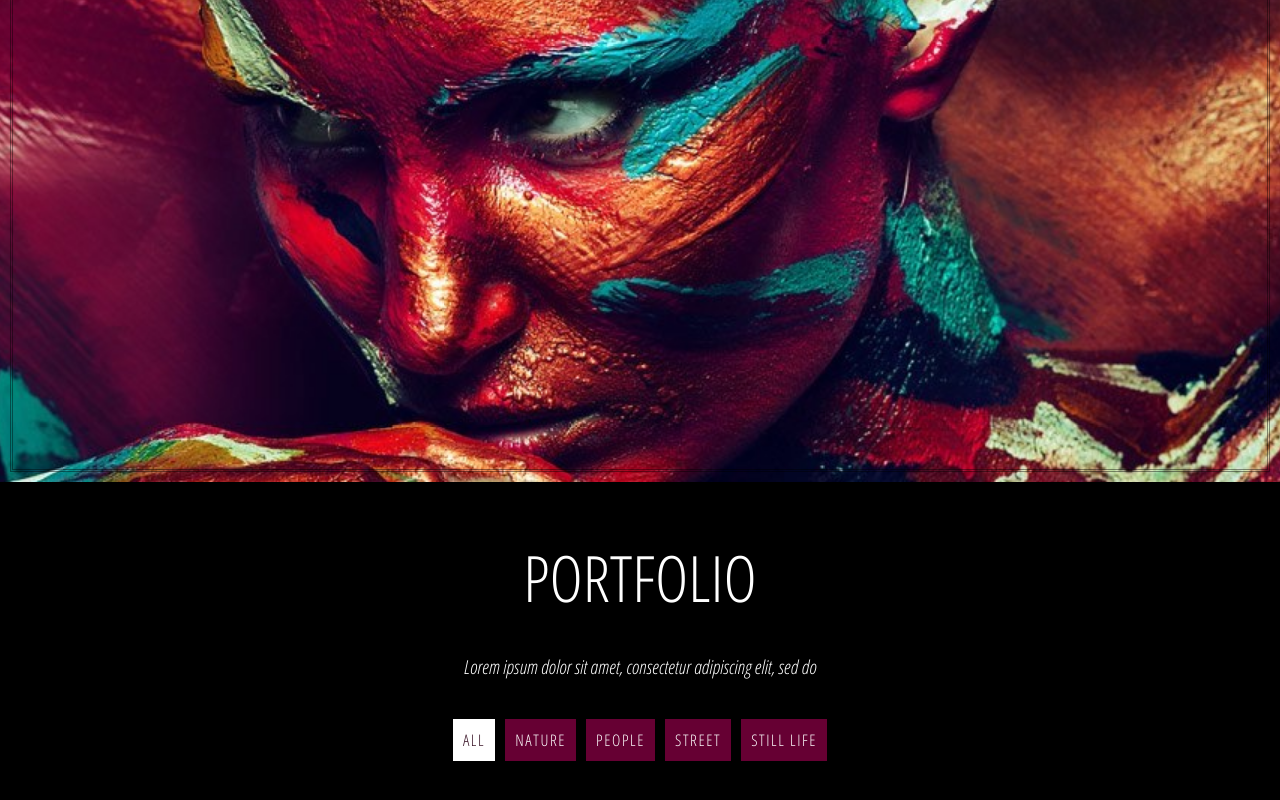
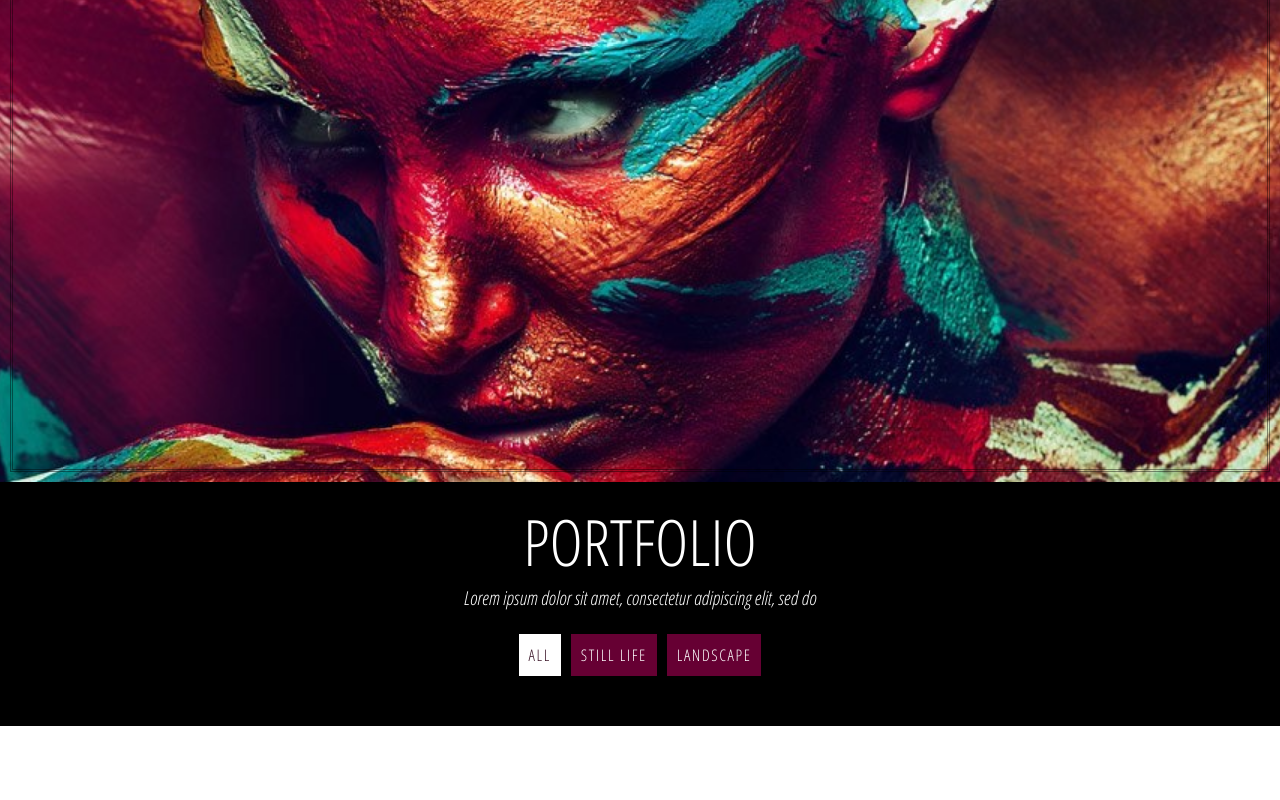
Before and after one commit to DenitsaRuseva/portfolio, a React (Create React App) app: page / in a window 1280 px wide. Shown: the part 318-1118 px from the top of the page. After the commit the page ends 1044 px from the top, so only its background shows below. Built offline with nearby package versions, Linux system fonts and the light colour scheme.

Commit message:
text container, btns container animations

```diff
--- a/src/components/Home/Home.css
+++ b/src/components/Home/Home.css
@@ -16,12 +16,8 @@
     height: 190vh;
     background: url('../../assets/slider_big.jpg') no-repeat center center;
     transform: translateZ(-1px) scale(1.5);
-    /* Force the background image to fill the whole element. */
-    /* background-size: cover; */
     background-attachment: fixed;
     background-position-y: 20%;
-    /* background-attachment: fixed; */
-    /* Keep the image from overlapping sibling elements. */
     z-index: -1;
 }
 
--- a/src/components/Home/Portfolio/Portfolio.css
+++ b/src/components/Home/Portfolio/Portfolio.css
@@ -8,24 +8,55 @@
 .portfolio-text-container,
 .portfolio-svg-container,
 .portfolio-buttons-container,
+.portfolio-buttons-wrap,
 .portfolio-gallery{
     width: 100%;
 }
 
+.portfolio-text-container{
+    position: relative;
+    height: 7rem;
+}
+
+.portfolio-text-container > .portfolio-text-wrapp {
+    position: relative;
+    top: 0;
+    left: 0;
+    right: 0;
+    width: 100%;
+    height: 7rem;
+    opacity: 0;
+    overflow: hidden;
+}
+
+.portfolio-text-container.show-text > .portfolio-text-wrapp {
+    animation: flipInX 1s forwards 0.3s;
+
+    /* top: 0; */
+    /* height: 7rem; */
+}
 
 .portfolio-text-container h1 {
-    margin: 0.5em 0;
-    font-size: 3.5rem;
+    height: 5rem;
+    margin: 0;
+    line-height: 5rem;
+    font-size: 4rem;
     font-weight: 500;
 }
 
 .portfolio-text-container p {
+    height: 2rem;
+    margin: 0;
+    text-align: center;
+    line-height: 2rem;
+    font-size: 1rem;
     font-weight: 300;
     font-style: italic;
 }
 
 .portfolio-buttons-container {
     display: flex;
+    position: relative;
     flex-wrap: wrap;
     justify-content: center;
     align-items: center;
@@ -33,6 +64,25 @@
     margin: 0px auto;
     padding: 20px;
 }
+
+
+
+/* .portfolio-buttons-wrap{
+    display: inline-flex;
+    position: absolute;
+    flex-wrap: wrap;
+    justify-content: center;
+    align-items: center;
+    top: 0;
+    left: 0;
+    right: 0;
+    bottom: 0;
+    width: 100%;
+    background: black;
+    transition: width 1s;
+} */
+
+
 
 .portfolio-gallery{
 
@@ -46,3 +96,66 @@
         font-size: 1.2rem;
     }
 }
+
+
+/* @keyframes undefined-easeOutBounce {
+	0% {
+		height: 0px;
+	}
+
+	12% {
+		height: 0.76rem;
+	}
+
+	24% {
+		height: 3.05rem;
+	}
+
+	36% {
+		height: 6.9rem;
+	}
+
+	54% {
+		height: 5.2rem;
+	}
+
+	74% {
+		height: 6.88rem;
+	}
+
+	82% {
+		height: 6.56rem;
+	}
+
+	92% {
+		height: 6.95rem;
+	}
+
+	96% {
+		height: 6.89rem;
+	}
+
+	100% {
+		height: 7rem;
+	}
+
+} */
+
+
+
+@keyframes flipInX {
+    0% {
+       transform: perspective(400px) rotateX(90deg);
+       opacity: 0;
+    }
+    40% {
+       transform: perspective(400px) rotateX(-10deg);
+    }
+    70% {
+       transform: perspective(400px) rotateX(10deg);
+    }
+    100% {
+       transform: perspective(400px) rotateX(0deg);
+       opacity: 1;
+    }
+ }
--- a/src/components/Home/Portfolio/Portfolio.js
+++ b/src/components/Home/Portfolio/Portfolio.js
@@ -1,20 +1,47 @@
-import React, {useState, useEffect} from 'react';
+import React, {useState, useEffect, useRef} from 'react';
 import Button from 'components/UI/Button/Button';
 import './Portfolio.css';
 
 
 export default function Portfolio(){
 
+    const showHeaderRef = useRef(null);
+    const [showHeader, setShowHeader] = useState(false);
     const [actveBtnIndex, setActiveBtnIndex] = useState(0);
+
+
+    function listener(){
+        if(window.scrollY >= window.pageXOffset && showHeaderRef.current === null){
+            showHeaderRef.current = true;
+            setShowHeader(true);
+            console.log('jdkfjlsdk')
+        };
+
+    };
+    function removeListener(){
+        window.removeEventListener('scroll', listener);
+    };
+
+    useEffect(() => {
+        window.addEventListener('scroll', listener);
+        return removeListener;
+    }, []);
 
     const toggleActiveButton = (index) => {
         setActiveBtnIndex(index);
     };
 
+    const headerClasses = ['portfolio-text-container'];
+    const btnContClasses = ['portfolio-buttons-container'];
+    if(showHeader){
+        headerClasses.push('show-text');
+        btnContClasses.push('show-btns');
+    };
 
     return(
         <div className='portfolio'>
-            <div className='portfolio-text-container'>
+            <div className={headerClasses.join(' ')}>
+                <div className='portfolio-text-wrapp'>
                     <h1>PORTFOLIO</h1>
                     <p>Lorem ipsum dolor sit amet, consectetur adipiscing elit, sed do</p>
                     <div className='portfolio-svg-container'>
@@ -22,12 +49,12 @@ export default function Portfolio(){
                         <div className='line right'></div>
                     </div>
                 </div>
-            <div className='portfolio-buttons-container'>
+
+            </div>
+            <div className={btnContClasses.join(' ')}>
                     <Button class={actveBtnIndex === 0 ? 'btn active' : 'btn'} clicked={() => toggleActiveButton(0)}>ALL</Button>
-                <Button class={actveBtnIndex === 1 ? 'btn active' : 'btn'} clicked={() => toggleActiveButton(1)}>NATURE</Button>
-                <Button class={actveBtnIndex === 2 ? 'btn active' : 'btn'} clicked={() => toggleActiveButton(2)}>PEOPLE</Button>
-                <Button class={actveBtnIndex === 3 ? 'btn active' : 'btn'} clicked={() => toggleActiveButton(3)}>STREET</Button>
-                <Button class={actveBtnIndex === 4 ? 'btn active' : 'btn'} clicked={() => toggleActiveButton(4)}>STILL LIFE</Button>
+                    <Button class={actveBtnIndex === 1 ? 'btn active' : 'btn'} clicked={() => toggleActiveButton(1)}>STILL LIFE</Button>
+                    <Button class={actveBtnIndex === 2 ? 'btn active' : 'btn'} clicked={() => toggleActiveButton(2)}>LANDSCAPE</Button>
             </div>
             <div className='portfolio-gallery'></div>
         </div>
--- a/src/components/UI/Button/Button.css
+++ b/src/components/UI/Button/Button.css
@@ -1,4 +1,5 @@
 .btn {
+    display: inline-block;
     position: relative;
     margin-bottom: 10px;
     margin-right: 10px;
@@ -17,10 +18,36 @@
 }
 
 .btn span {
-    position: relative;
     background: transparent;
     color: inherit;
+    overflow: hidden;
     z-index: 2;
+}
+
+.btn span::after{
+    content: '';
+    position: absolute;
+    top: 0;
+    bottom: 0;
+    left: 0;
+    right: 0;
+    width: 100%;
+    height: 100%;
+    background: #000000;
+    z-index: 2;
+    transition: left 0.2s linear 0.2s, width 0.2s linear 0.2s;
+}
+
+.btn:first-child span::after{
+    transition:  left 0.2s linear 0s, width 0.2s linear 0s;
+}
+.btn:last-child span::after{
+    transition: left 0.2s linear 0.4s, width 0.2s linear 0.4s;
+}
+
+.portfolio-buttons-container.show-btns .btn span::after{
+    width: 0px;
+    left: 100%;
 }
 
 .btn::before,
@@ -57,10 +84,3 @@
 .btn:hover::before{
     width: 50%;
 }
-
-@keyframes btnBackground{
-    0% {width: 0px;}
-    90% {width: 40%;}
-    95% {width: 30%}
-    100% {width: 50%}
-}
--- a/src/hoc/Layout/Layout.js
+++ b/src/hoc/Layout/Layout.js
@@ -2,10 +2,12 @@ import React from 'react';
 import './Layout.css';
 import Toolbar from 'components/Navigation/Toolbar/Toolbar';
 import Logo from 'components/Logo/Logo';
-import DrawerToggle from 'components/Navigation/Toolbar/DrawerToggle/DrawerToggle';
 
 
 export default function Layout(props) {
+
+
+
     return (
     <div className='layout'>
         <Logo/>
```
Lines whose indentation alone changed are shown as unchanged.
